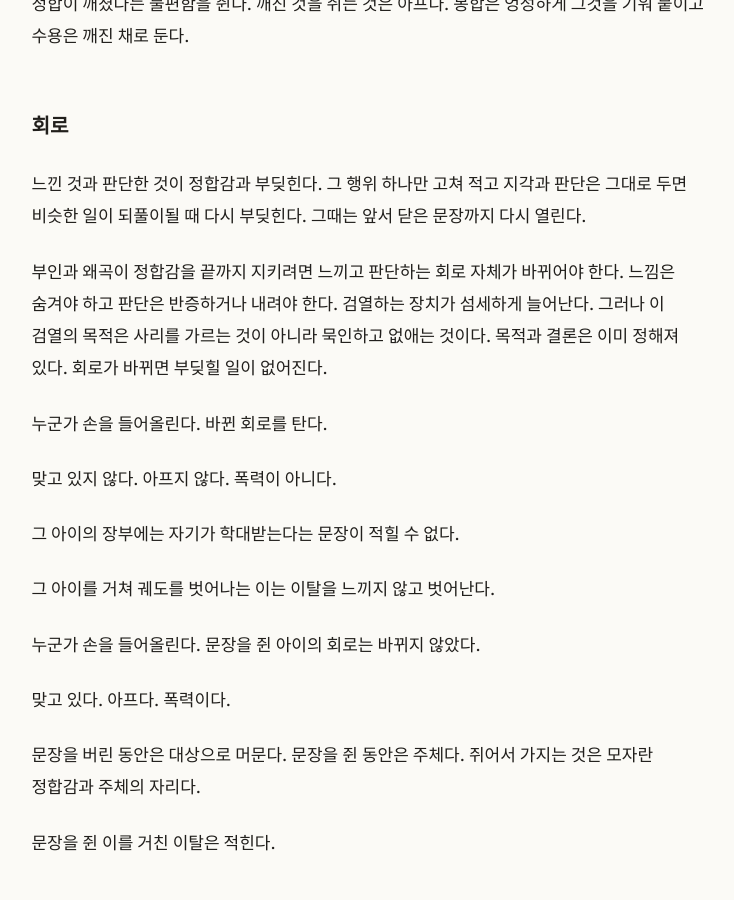
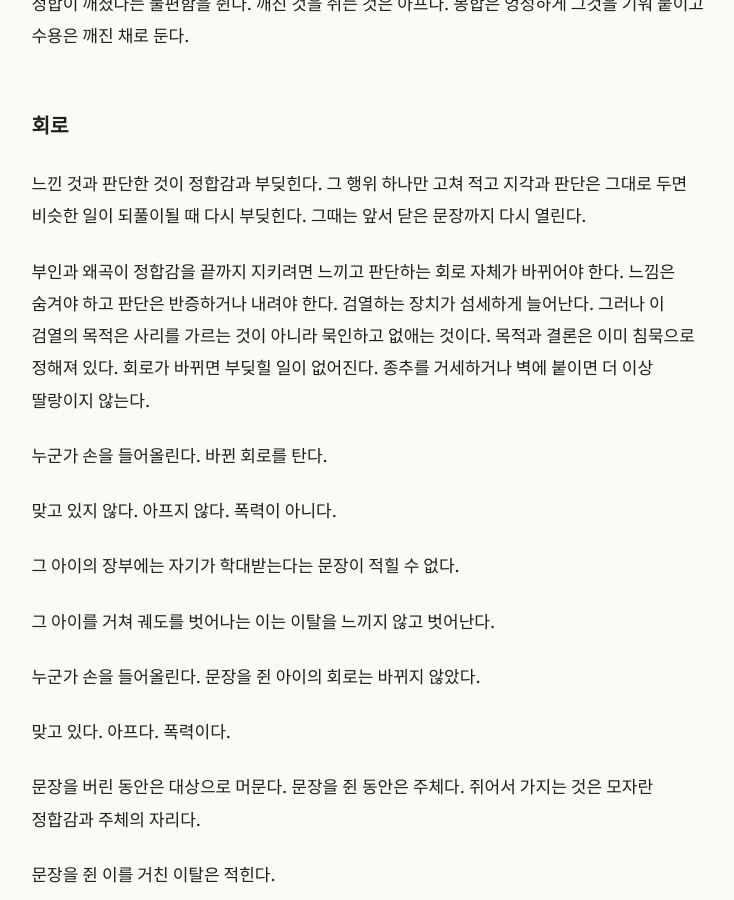
Before and after one commit to nonasking/essays, a Jekyll site: the page built from the-way-back/index.md, in a window 1280 px wide and 900 px high, scrolled down 7109 px. Shown: the whole window, without its empty margins (271-1005 px from the left). Built offline with Jekyll 4.4.1, drawn with Linux system fonts in a browser that asks for light colours.

Commit message:
index.md 업데이트

```diff
--- a/the-way-back/index.md
+++ b/the-way-back/index.md
@@ -199,7 +199,7 @@ description: 궤도를 벗어난 것이 돌아오는 길. 풀어서 돌아오면
 
 느낀 것과 판단한 것이 정합감과 부딪힌다. 그 행위 하나만 고쳐 적고 지각과 판단은 그대로 두면 비슷한 일이 되풀이될 때 다시 부딪힌다. 그때는 앞서 닫은 문장까지 다시 열린다.
 
-부인과 왜곡이 정합감을 끝까지 지키려면 느끼고 판단하는 회로 자체가 바뀌어야 한다. 느낌은 숨겨야 하고 판단은 반증하거나 내려야 한다. 검열하는 장치가 섬세하게 늘어난다. 그러나 이 검열의 목적은 사리를 가르는 것이 아니라 묵인하고 없애는 것이다. 목적과 결론은 이미 정해져 있다. 회로가 바뀌면 부딪힐 일이 없어진다.
+부인과 왜곡이 정합감을 끝까지 지키려면 느끼고 판단하는 회로 자체가 바뀌어야 한다. 느낌은 숨겨야 하고 판단은 반증하거나 내려야 한다. 검열하는 장치가 섬세하게 늘어난다. 그러나 이 검열의 목적은 사리를 가르는 것이 아니라 묵인하고 없애는 것이다. 목적과 결론은 이미 침묵으로 정해져 있다. 회로가 바뀌면 부딪힐 일이 없어진다. 종추를 거세하거나 벽에 붙이면 더 이상 딸랑이지 않는다.
 
 누군가 손을 들어올린다. 바뀐 회로를 탄다.
 
```
